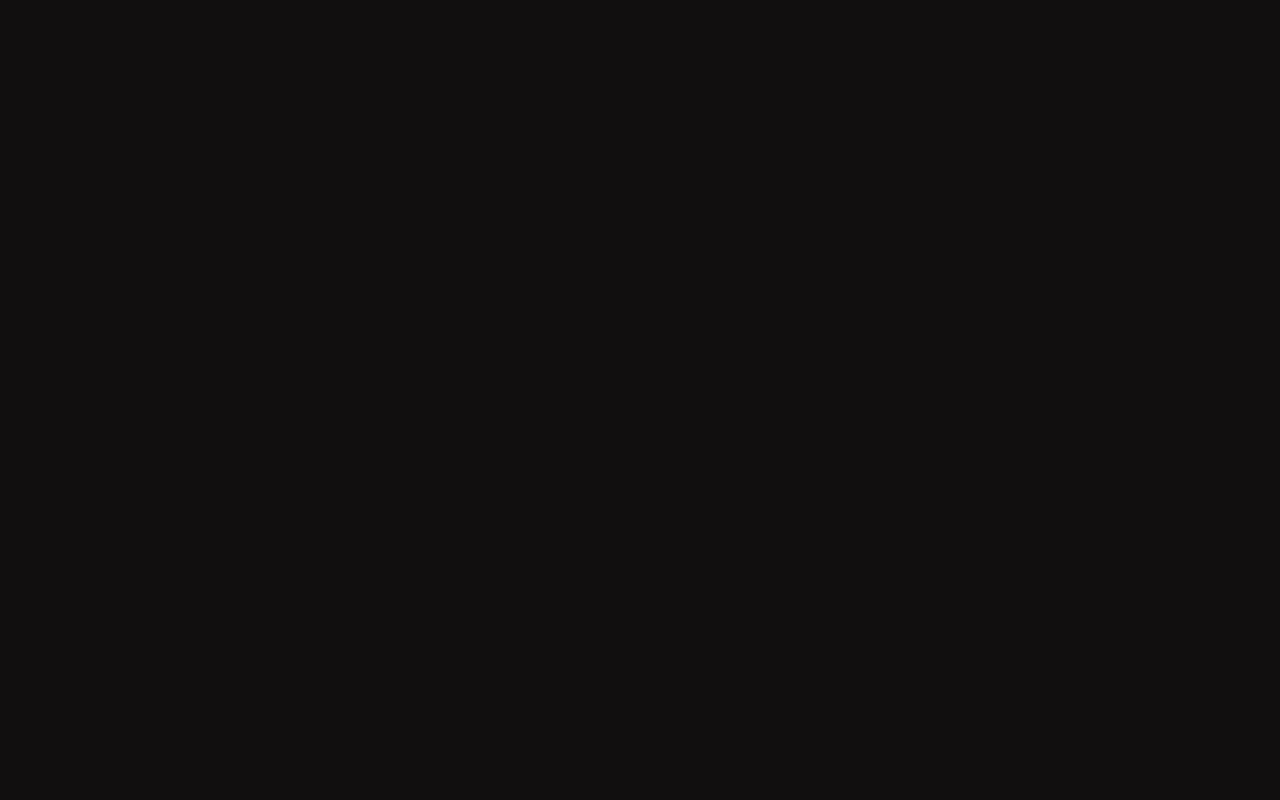
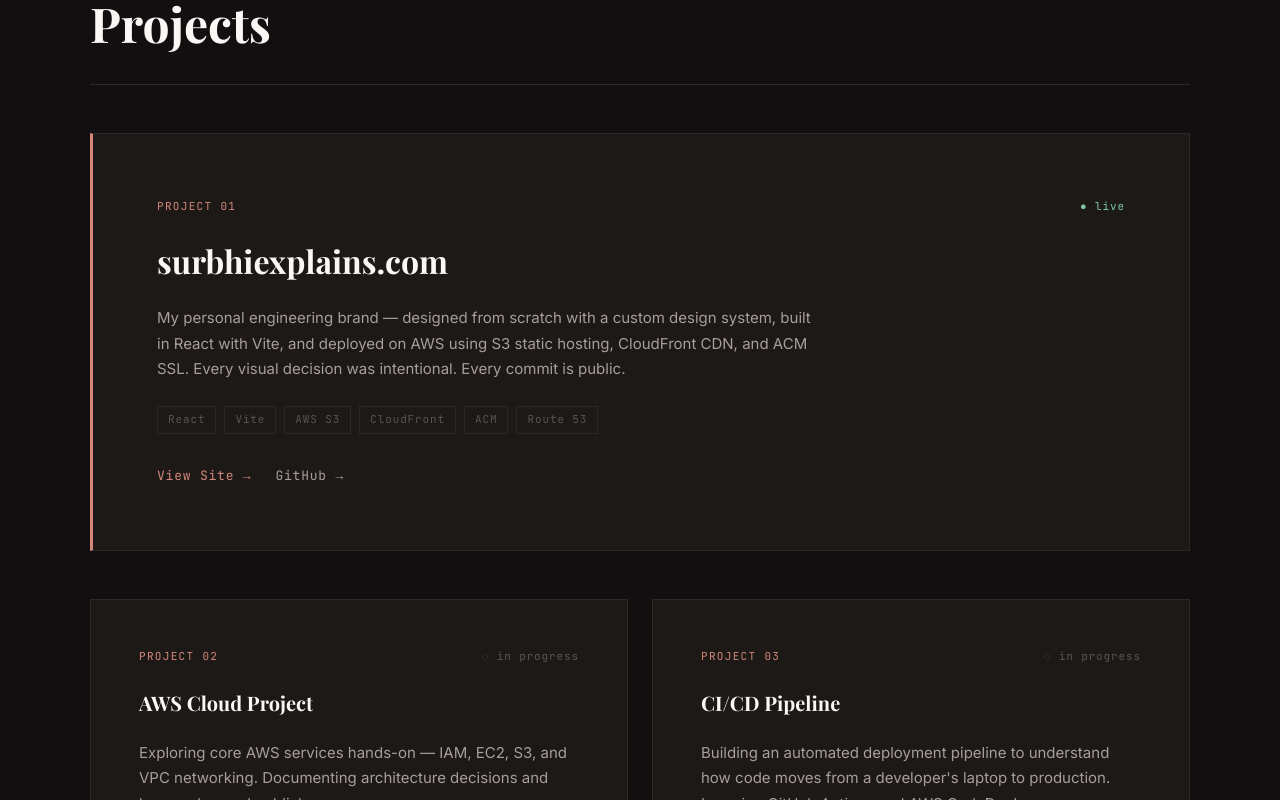
Before and after one commit to Code-Surbhi/SurbhiExplains, a React (Vite) app: page / in a window 1280 px wide. Shown: the part 960-1760 px from the top of the page. Before the commit the page ends 800 px from the top, so only its background shows below. Built offline with nearby package versions, Linux system fonts and the light colour scheme; a web font is replaced by a local one.

Commit message:
feat: add projects section with featured card layout

```diff
--- a/src/App.jsx
+++ b/src/App.jsx
@@ -1,11 +1,13 @@
 import Navbar from "./components/Navbar/Navbar";
 import Hero from "./components/Hero/Hero";
+import Projects from "./components/Projects/Projects";
 
 function App() {
   return (
     <main>
       <Navbar />
       <Hero />
+      <Projects />
     </main>
   );
 }
--- /dev/null
+++ b/src/components/Projects/Projects.css
@@ -0,0 +1,187 @@
+/* ============================================
+   PROJECTS SECTION
+============================================ */
+
+.projects {
+  padding: var(--space-9) var(--space-7);
+}
+
+.projects__inner {
+  max-width: 1100px;
+  margin: 0 auto;
+  display: flex;
+  flex-direction: column;
+  gap: var(--space-6);
+}
+
+/* --- SECTION HEADER --- */
+.projects__header {
+  display: flex;
+  flex-direction: column;
+  gap: var(--space-2);
+  padding-bottom: var(--space-5);
+  border-bottom: 1px solid var(--border);
+}
+
+.projects__title {
+  font-size: var(--text-h1);
+  font-family: var(--font-display);
+  color: var(--text-primary);
+}
+
+/* --- PROJECT CARD (base) --- */
+.project-card {
+  background: var(--bg-secondary);
+  border: 1px solid var(--border);
+  padding: var(--space-6);
+  display: flex;
+  flex-direction: column;
+  gap: var(--space-4);
+  transition: border-color var(--transition-normal);
+  position: relative;
+  overflow: hidden;
+}
+
+.project-card::before {
+  content: "";
+  position: absolute;
+  top: 0;
+  left: 0;
+  width: 3px;
+  height: 0;
+  background: var(--accent);
+  transition: height var(--transition-slow);
+}
+
+.project-card:hover::before {
+  height: 100%;
+}
+
+.project-card:hover {
+  border-color: var(--accent-muted);
+}
+
+/* --- FEATURED CARD --- */
+.project-card--featured {
+  border-left: 3px solid var(--accent);
+  padding: var(--space-7);
+}
+
+.project-card--featured::before {
+  display: none;
+}
+
+.project-card--featured .project-card__title {
+  font-size: var(--text-h2);
+  font-family: var(--font-display);
+}
+
+/* --- CARD HEADER --- */
+.project-card__header {
+  display: flex;
+  align-items: center;
+  justify-content: space-between;
+}
+
+/* --- STATUS BADGE --- */
+.project-card__status {
+  font-family: var(--font-mono);
+  font-size: var(--text-label);
+  letter-spacing: 0.08em;
+}
+
+.project-card__status--live {
+  color: #7ec8a4;
+}
+
+.project-card__status--in-progress {
+  color: var(--text-disabled);
+}
+
+/* --- CARD TITLE --- */
+.project-card__title {
+  font-family: var(--font-display);
+  font-size: var(--text-h3);
+  color: var(--text-primary);
+  line-height: 1.3;
+}
+
+/* --- DESCRIPTION --- */
+.project-card__description {
+  color: var(--text-secondary);
+  font-size: 15px;
+  line-height: 1.7;
+  max-width: 70ch;
+}
+
+/* --- TECH STACK TAGS --- */
+.project-card__stack {
+  display: flex;
+  flex-wrap: wrap;
+  gap: var(--space-2);
+}
+
+.project-card__tag {
+  font-family: var(--font-mono);
+  font-size: var(--text-label);
+  letter-spacing: 0.08em;
+  padding: 4px 10px;
+  border: 1px solid var(--border);
+  color: var(--text-disabled);
+  transition: all var(--transition-fast);
+}
+
+.project-card:hover .project-card__tag {
+  border-color: var(--accent-muted);
+  color: var(--text-secondary);
+}
+
+/* --- LINKS --- */
+.project-card__links {
+  display: flex;
+  gap: var(--space-4);
+  padding-top: var(--space-2);
+}
+
+.project-card__link {
+  font-family: var(--font-mono);
+  font-size: var(--text-small);
+  letter-spacing: 0.06em;
+  color: var(--accent);
+  text-decoration: none;
+  transition: color var(--transition-fast);
+}
+
+.project-card__link:hover {
+  color: var(--accent-hover);
+}
+
+.project-card__link--ghost {
+  color: var(--text-secondary);
+}
+
+.project-card__link--ghost:hover {
+  color: var(--text-primary);
+}
+
+/* --- GRID FOR NON-FEATURED --- */
+.projects__grid {
+  display: grid;
+  grid-template-columns: 1fr 1fr;
+  gap: var(--space-4);
+}
+
+/* --- MOBILE --- */
+@media (max-width: 768px) {
+  .projects {
+    padding: var(--space-7) var(--space-3);
+  }
+
+  .projects__grid {
+    grid-template-columns: 1fr;
+  }
+
+  .project-card--featured {
+    padding: var(--space-5);
+  }
+}
--- /dev/null
+++ b/src/components/Projects/Projects.jsx
@@ -0,0 +1,120 @@
+import "./Projects.css";
+
+const projects = [
+  {
+    id: "01",
+    featured: true,
+    status: "live",
+    title: "surbhiexplains.com",
+    description:
+      "My personal engineering brand — designed from scratch with a custom design system, built in React with Vite, and deployed on AWS using S3 static hosting, CloudFront CDN, and ACM SSL. Every visual decision was intentional. Every commit is public.",
+    stack: ["React", "Vite", "AWS S3", "CloudFront", "ACM", "Route 53"],
+    link: "https://surbhiexplains.com",
+    github: "https://github.com/yourusername/surbhiexplains",
+  },
+  {
+    id: "02",
+    featured: false,
+    status: "in-progress",
+    title: "AWS Cloud Project",
+    description:
+      "Exploring core AWS services hands-on — IAM, EC2, S3, and VPC networking. Documenting architecture decisions and lessons learned publicly.",
+    stack: ["AWS", "IAM", "EC2", "S3", "VPC"],
+    link: null,
+    github: null,
+  },
+  {
+    id: "03",
+    featured: false,
+    status: "in-progress",
+    title: "CI/CD Pipeline",
+    description:
+      "Building an automated deployment pipeline to understand how code moves from a developer's laptop to production. Learning GitHub Actions and AWS CodeDeploy.",
+    stack: ["GitHub Actions", "AWS CodeDeploy", "DevOps"],
+    link: null,
+    github: null,
+  },
+];
+
+function ProjectCard({ project }) {
+  return (
+    <article
+      className={`project-card ${project.featured ? "project-card--featured" : ""}`}
+    >
+      <div className="project-card__header">
+        <span className="label">Project {project.id}</span>
+        <span
+          className={`project-card__status project-card__status--${project.status}`}
+        >
+          {project.status === "live" ? "● live" : "◌ in progress"}
+        </span>
+      </div>
+
+      <h3 className="project-card__title">{project.title}</h3>
+
+      <p className="project-card__description">{project.description}</p>
+
+      <div className="project-card__stack">
+        {project.stack.map((tech) => (
+          <span key={tech} className="project-card__tag">
+            {tech}
+          </span>
+        ))}
+      </div>
+
+      {(project.link || project.github) && (
+        <div className="project-card__links">
+          {project.link && (
+            <a
+              href={project.link}
+              target="_blank"
+              rel="noreferrer"
+              className="project-card__link"
+            >
+              View Site →
+            </a>
+          )}
+          {project.github && (
+            <a
+              href={project.github}
+              target="_blank"
+              rel="noreferrer"
+              className="project-card__link project-card__link--ghost"
+            >
+              GitHub →
+            </a>
+          )}
+        </div>
+      )}
+    </article>
+  );
+}
+
+function Projects() {
+  const featured = projects.find((p) => p.featured);
+  const rest = projects.filter((p) => !p.featured);
+
+  return (
+    <section className="projects" id="projects">
+      <div className="projects__inner">
+        {/* Section Header */}
+        <div className="projects__header">
+          <p className="label">Selected Work</p>
+          <h2 className="projects__title">Projects</h2>
+        </div>
+
+        {/* Featured Project */}
+        <ProjectCard project={featured} />
+
+        {/* Grid of remaining projects */}
+        <div className="projects__grid">
+          {rest.map((project) => (
+            <ProjectCard key={project.id} project={project} />
+          ))}
+        </div>
+      </div>
+    </section>
+  );
+}
+
+export default Projects;
```
